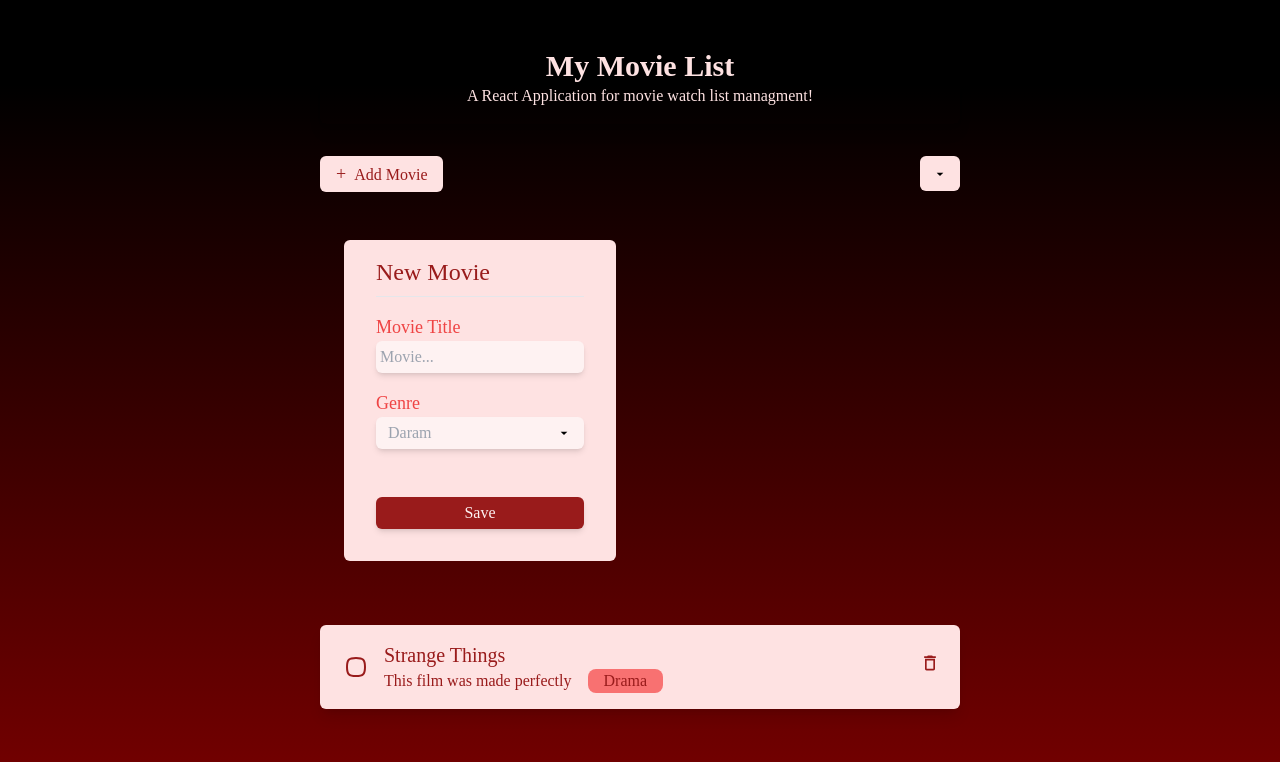
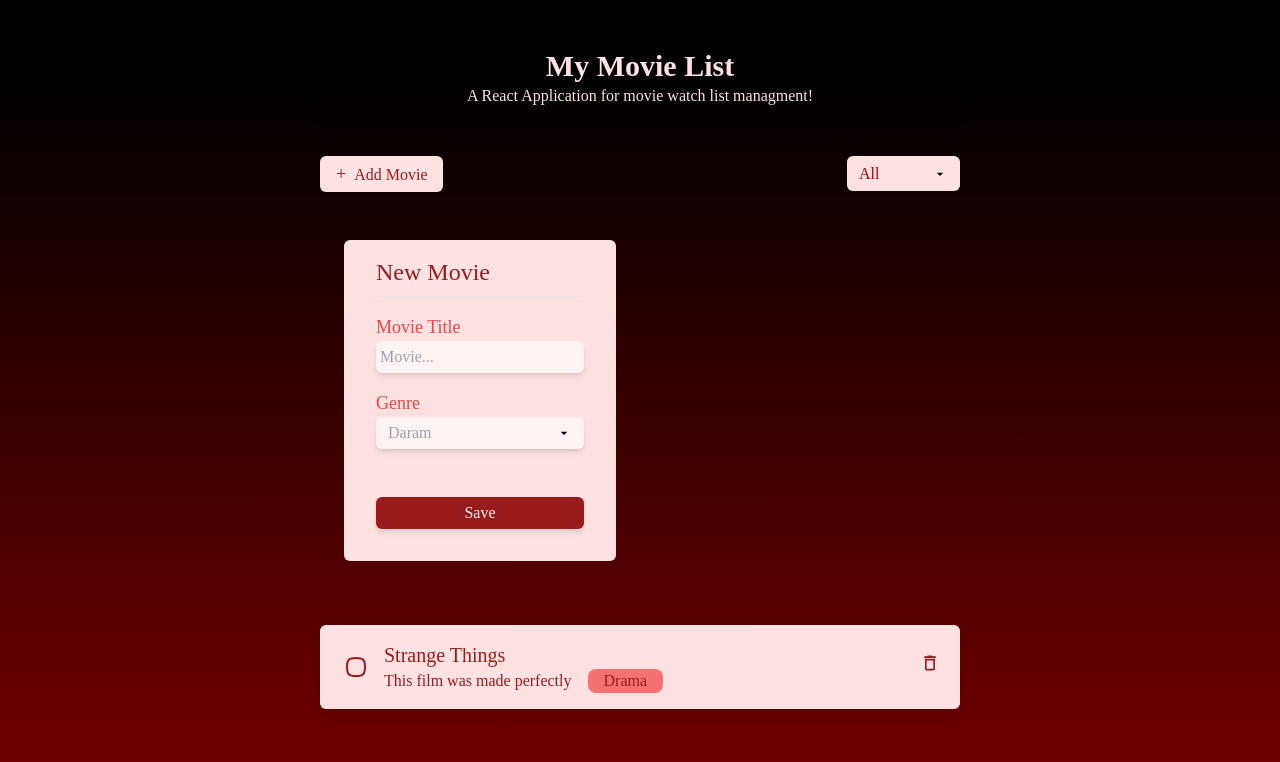
Before and after one commit to fataneh-mow/React-Class-Assignment-2-Week-2, a React (Vite) app in the folder assignment2/: page / in a window 1280 px wide. Shown: the top 762 px of the page. Built offline with nearby package versions, Linux system fonts and the light colour scheme.

Commit message:
fix: span parent container of options removed

```diff
--- a/assignment2/src/components/FilterMovies.jsx
+++ b/assignment2/src/components/FilterMovies.jsx
@@ -5,11 +5,9 @@ export default function FilterMovies () {
                 <select name="filter" defaultValue="All"
                     className="bg-red-100 rounded-md custom-select outline-none appearance-none"
                 >
-                    <span className="">
-                        <option value="All" className="">All</option>
-                        <option value="watched">Watched</option>
-                        <option value="unwatched">Unwatched</option>
-                    </span>
+                    <option value="All">All</option>
+                    <option value="watched">Watched</option>
+                    <option value="unwatched">Unwatched</option>
                 </select>
             </form>
         </div>
```
